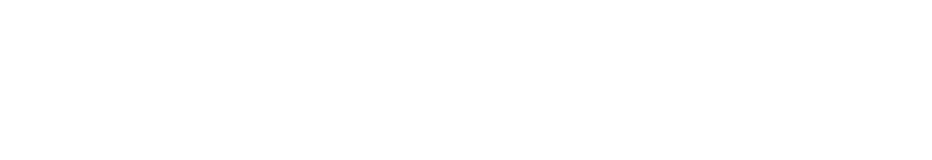
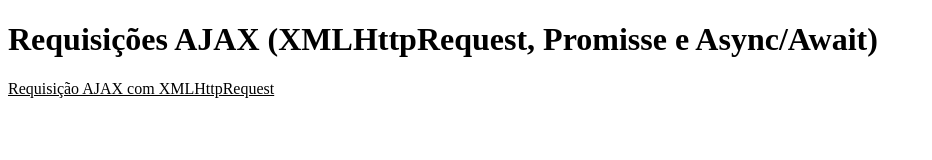
Before and after one commit to gean-ferreira/requisicoesAjax, a plain HTML site: page index.html in a window 1280 px wide. Shown: the whole page, without its empty margins (0-932 px from the left). Drawn offline with Linux system fonts and the light colour scheme.

Commit message:
Requisição com o objeto XMLHttpRequest

```diff
--- a/index.html
+++ b/index.html
@@ -1,15 +1,27 @@
 <!DOCTYPE html>
 <html lang="pt-br">
-<head>
-  <meta charset="UTF-8">
-  <meta http-equiv="X-UA-Compatible" content="IE=edge">
-  <meta name="viewport" content="width=device-width, initial-scale=1.0">
+	<head>
+		<meta charset="UTF-8" />
+		<meta http-equiv="X-UA-Compatible" content="IE=edge" />
+		<meta name="viewport" content="width=device-width, initial-scale=1.0" />
 
-  <script src="./script.js"></script>
+		<title>Requisições AJAX (XMLHttpRequest, Promisse e Async/Await)</title>
 
-  <title>Document</title>
-</head>
-<body>
+		<script src="./script.js"></script>
 
-</body>
+		<style>
+			span {
+				cursor: pointer;
+				text-decoration: underline;
+			}
+		</style>
+	</head>
+	<body>
+		<h1>Requisições AJAX (XMLHttpRequest, Promisse e Async/Await)</h1>
+
+		<!--Requisição assíncrona com XMLHttpRequest-->
+		<span onclick="reqXML()">Requisição AJAX com XMLHttpRequest</span>
+		<p id="idReqXML"></p>
+
+	</body>
 </html>
--- a/script.js
+++ b/script.js
@@ -1,2 +1,16 @@
 var API_URL = "https://api.github.com/users/";
 var USERNAME = "geanroberto";
+
+// Requisição com XMLHttpRequest
+function reqXML() {
+	var httprequest = new XMLHttpRequest();
+	httprequest.onreadystatechange = function () {
+		if (this.readyState == 4 && this.status == 200) {
+			var p = document.getElementById("idReqXML");
+			p.innerHTML = httprequest.responseText;
+		}
+	};
+
+	httprequest.open("get", API_URL + USERNAME, true);
+	httprequest.send();
+}
```
Also changed, not shown: 1 other file.
